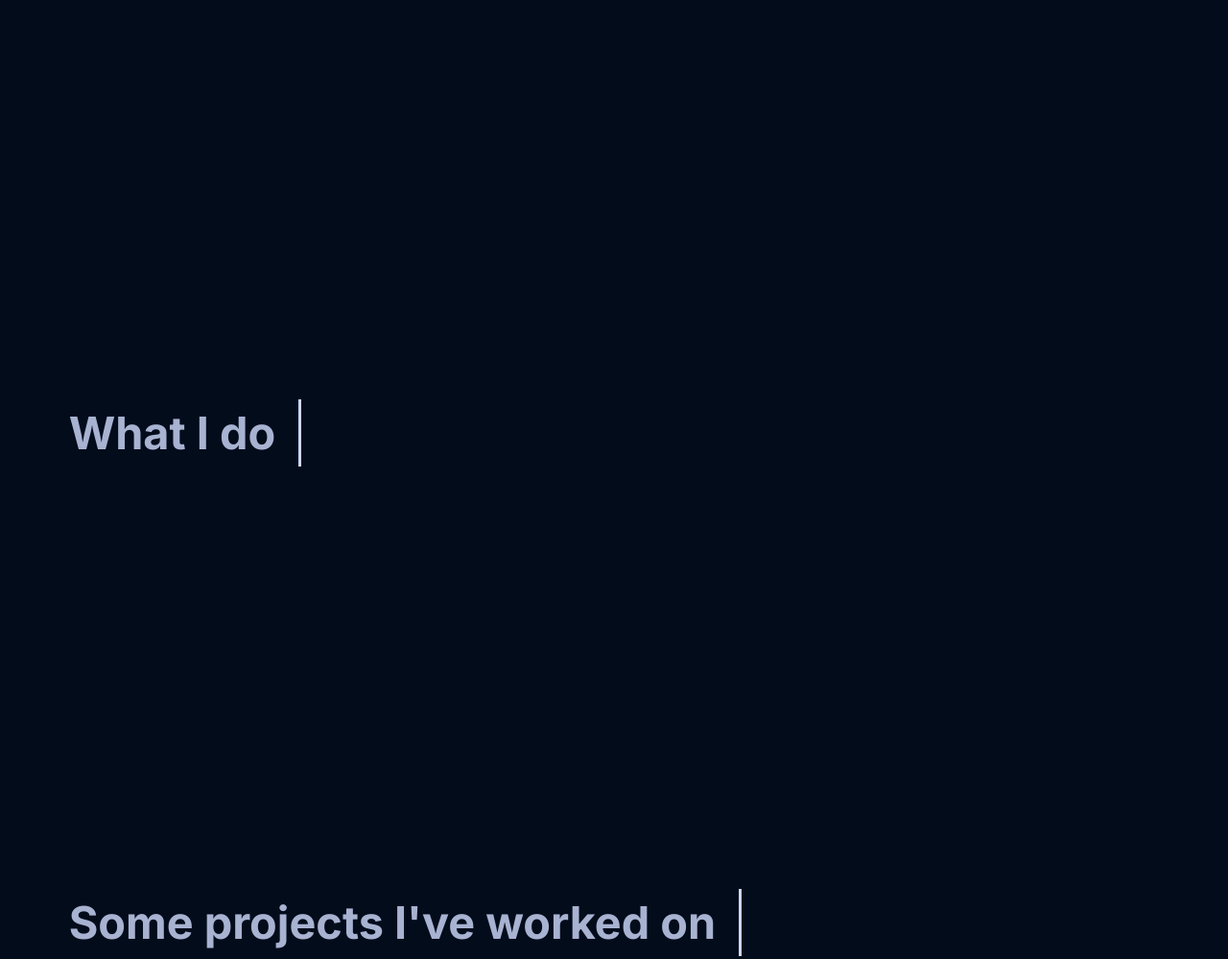
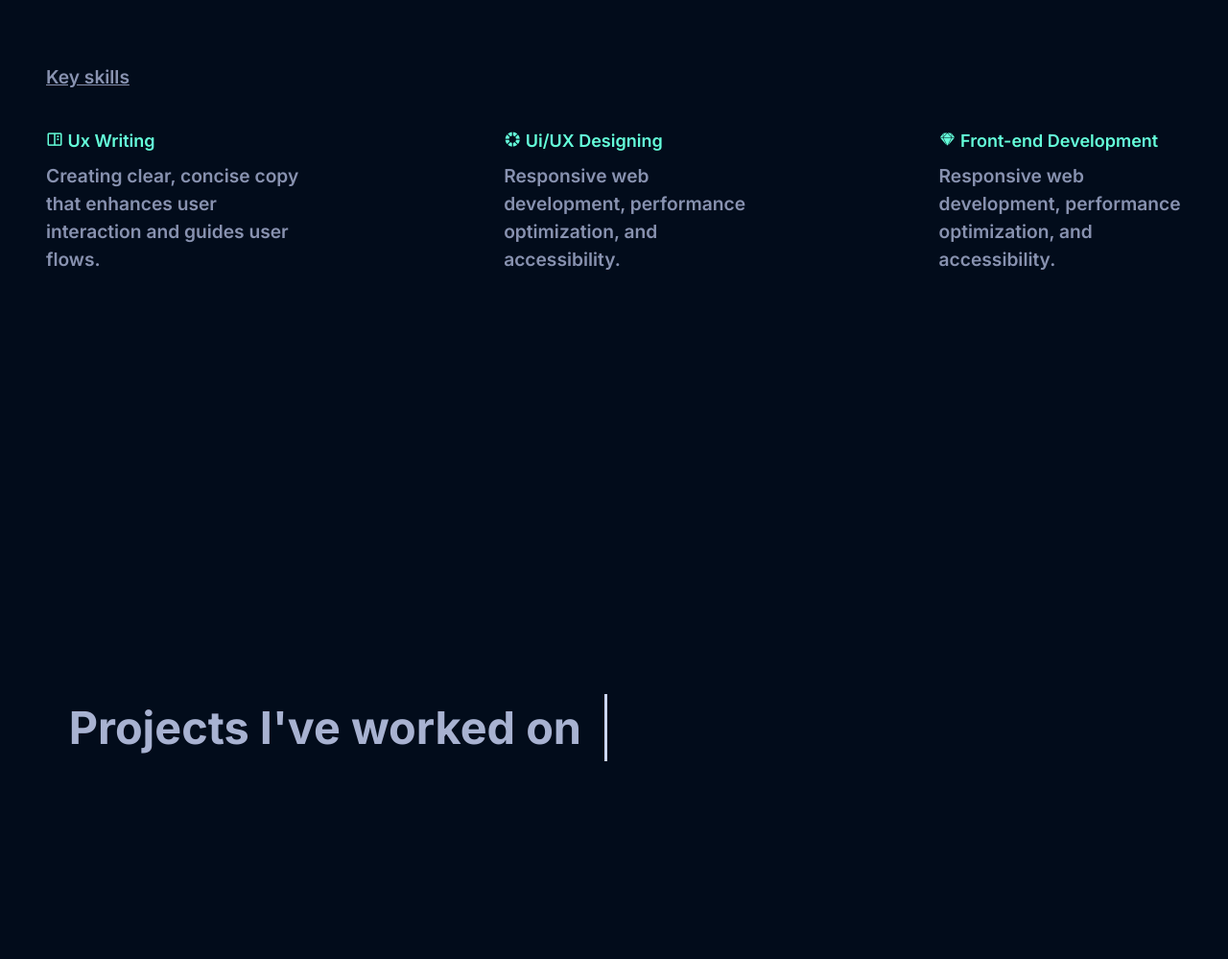
Before and after one commit to Giftyaning/Gifty-Aning-Portfolio, a plain HTML site: page index.html in a window 1280 px wide. Shown: the part 1881-2880 px from the top of the page at 96% size. Drawn offline with nearby package versions, Linux system fonts and the light colour scheme.

Commit message:
Key skills

```diff
--- a/index.html
+++ b/index.html
@@ -85,18 +85,47 @@
             />
           </div>
         </div>
+
+        <section id="key-skills" class="key-skills animate-on-scroll">
+            <p class="underline">Key skills</p>
+
+          <ul class="skills-description">
+              <li>
+                <div class="skill-title">
+                  <i class='bx bx-book-content'></i>
+                  Ux Writing
+                </div>
+                <p>
+                  Creating clear, concise copy that enhances user interaction and guides user flows.
+                </p>
+              </li>
+              <li>
+                <div class="skill-title">
+                  <i class='bx bxs-color'></i>
+                  Ui/UX Designing
+                </div>
+                <p>
+                  Responsive web development, performance optimization, and accessibility.
+                </p>
+              </li>
+              <li>
+                <div class="skill-title">
+                  <i class='bx bxl-sketch' ></i>
+                  Front-end Development
+                </div>
+                <p>
+                  Responsive web development, performance optimization, and accessibility.
+                </p>
+              </li>
+            </ul>
+        </section>
       </section>
 
-      <section id="skills" class="animate-on-scroll">
-        <div class="section-title">
-          <h3>What I do</h3>
-        </div>
 
-      </section>
 
       <section id="projects" class="animate-on-scroll">
         <div class="section-title">
-          <h3>Some projects I've worked on</h3>
+          <h3>Projects I've worked on</h3>
         </div>
 
         <ul class="project-list">
--- a/style.css
+++ b/style.css
@@ -333,6 +333,28 @@ header {
 }
 /* End of about styling */
 
+/* Key skills */
+.key-skills{
+    margin-top: .5em;
+    margin-bottom: 0;
+    padding: 0;
+}
+.underline{
+    text-decoration: underline;
+}
+
+.skills-description{
+    display: flex;
+    gap: 2em;
+}
+
+.skill-title{
+    color: var(--green);
+    font-size: var(--fz-lg);
+    margin-bottom: .5em;
+}
+/* End of key skills */
+
 /* Projects Styling */
 .project-list {
     display: block;
@@ -639,8 +661,7 @@ form button{
     /* Hero section */
     .hero{
         justify-content: start;
-        padding-top: 3em;
-        margin-bottom: -2em;
+
     }
 
     .hero-paragraph{
@@ -664,6 +685,13 @@ form button{
         grid-template-columns: 1fr;
     }
     /* End of about section */
+
+    /* Key skills */
+    .skills-description{
+        flex-direction: column;
+        gap: .5em;
+    }
+    /* End of key skills */
 
     /* Projects section */
     .project-list{
```
